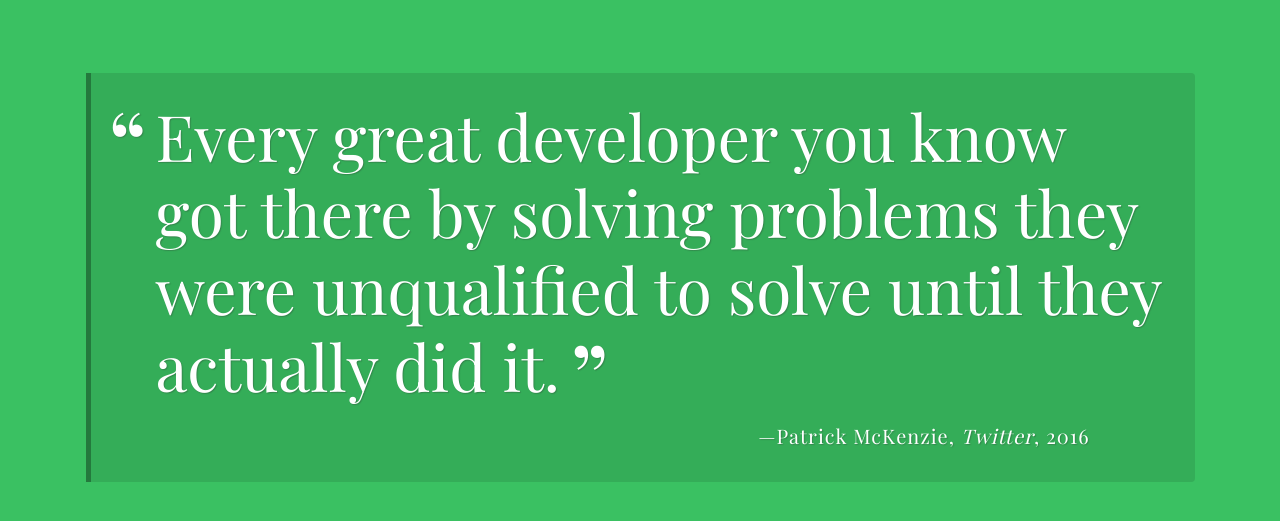
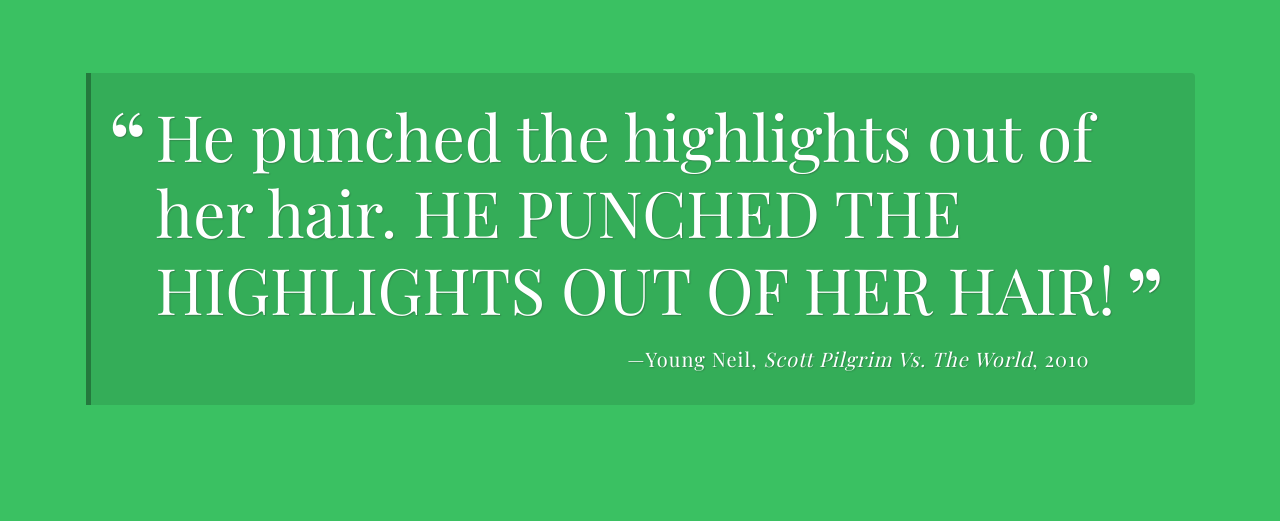
Before and after one commit to David247365/Random_Quote_Generator, a plain HTML site: page index.html in a window 1280 px wide. Both pictures are taken after a click on the button "Show another quote". Shown: the part 147-668 px from the top of the page. Drawn offline with nearby package versions, Linux system fonts and the light colour scheme; a web font is replaced by a local one.

Commit message:
Addedd the printQuote function to displat quotes to the screen and added more documentation to the code

```diff
--- a/index.html
+++ b/index.html
@@ -1,5 +1,6 @@
 <!DOCTYPE html>
 <html lang="en">
+
 <head>
   <meta charset="UTF-8">
   <meta name="viewport" content="width=device-width, initial-scale=1.0">
@@ -16,11 +17,13 @@
 
   <div class="container">
     <div id="quote-box" class="quote-box">
-        <p class="quote">Every great developer you know got there by solving problems they were unqualified to solve until they actually did it.</p>
-        <p class="source">Patrick McKenzie<span class="citation">Twitter</span><span class="year">2016</span></p>
+      <p class="quote">You once were a ve-gone, but now you will <strong>be</strong> gone.</p>
+      <p class="source">Scott Pilgrim<span class="citation">Scott Pilgrim Vs. The World</span><span
+          class="year">2010</span></p>
     </div>
   </div>
 
   <script src="js/script.js"></script>
 </body>
+
 </html>
--- a/js/script.js
+++ b/js/script.js
@@ -3,16 +3,13 @@ Treehouse FSJS Techdegree:
 project 1 - A Random Quote Generator
 ******************************************/
 
-// For assistance:
-// Check the "Project Resources" section of the project instructions
-// Reach out in your Slack community - https://treehouse-fsjs-102.slack.com/app_redirect?channel=chit-chat
-
 /***
- * `quotes` array
+ * This array contains objects that are filled with quotes
+ * @type {Array}
  ***/
 const quotes = [
     {
-        quote: "You made me swallow my gum! That’s going to be in my digestive tract for sevenyears!",
+        quote: "You made me swallow my gum! That’s going to be in my digestive tract for seven years!",
         source: "Gideon Graves",
         citation: "Scott Pilgrim Vs. The World",
         year: 2010
@@ -42,19 +39,42 @@ const quotes = [
     },
 ];
 /***
- * `getRandomQuote` function
+ * Returns a random object within the quotes array
+ *
+ * @return {object} The random object value from the quotes array
  ***/
-// getRandomQuote will grab a random object from the quotes array
-function getRandomQuote(quotesArr) {
+
+function getRandomQuote() {
     // randomNumber creates a random number between 0 and the last index in the array
-    let randomNumber = Math.floor(Math.random() * quotesArr.length);
+    let randomNumber = Math.floor(Math.random() * quotes.length);
     // randomQuoted grabs a random quote from the quotes array
-    let randomQuote = quotesArr[randomNumber];
+    let randomQuote = quotes[randomNumber];
     return randomQuote;
 }
 /***
- * `printQuote` function
+ * `printQuote` function will change the html document by inserting the
+ * information from the getRandomQuote function.
+ *
  ***/
+function printQuote() {
+    // getQuote is the return value of the getRandomQuote function
+    let getQuote = getRandomQuote();
+    /* quoteText is the string of text we will be inserting into the index.html file to display our quotes */
+    let quoteText = `<p class='quote'>${getQuote.quote}</p>`;
+    quoteText += `<p class='source'>${getQuote.source}`;
+    //*This if statements checks to see if there is a citation property in our object */
+    if (getQuote.citation) {
+        quoteText += `<span class='citation'>${getQuote.citation}</span>`;
+    }
+    //*This if statements checks to see if there is a year property in our object */
+    if (getQuote.year) {
+        quoteText += `<span class='year'>${getQuote.year}</span>`;
+    }
+    quoteText += `</p>`;
+    // We are now assigning the inner HTML to our quoteText variable
+    document.getElementById('quote-box').innerHTML = quoteText;
+}
+
 
 /***
  * click event listener for the print quote button
```
Lines whose indentation alone changed are shown as unchanged.
